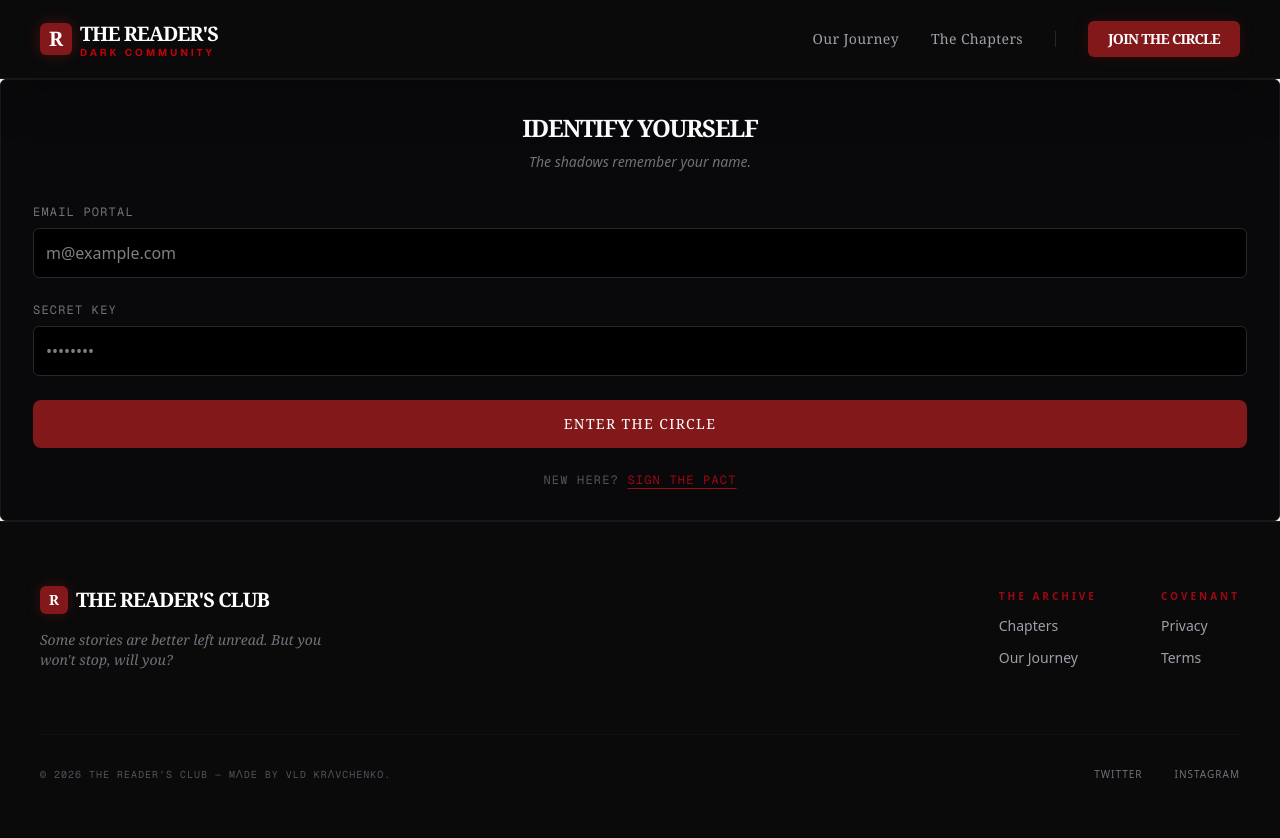
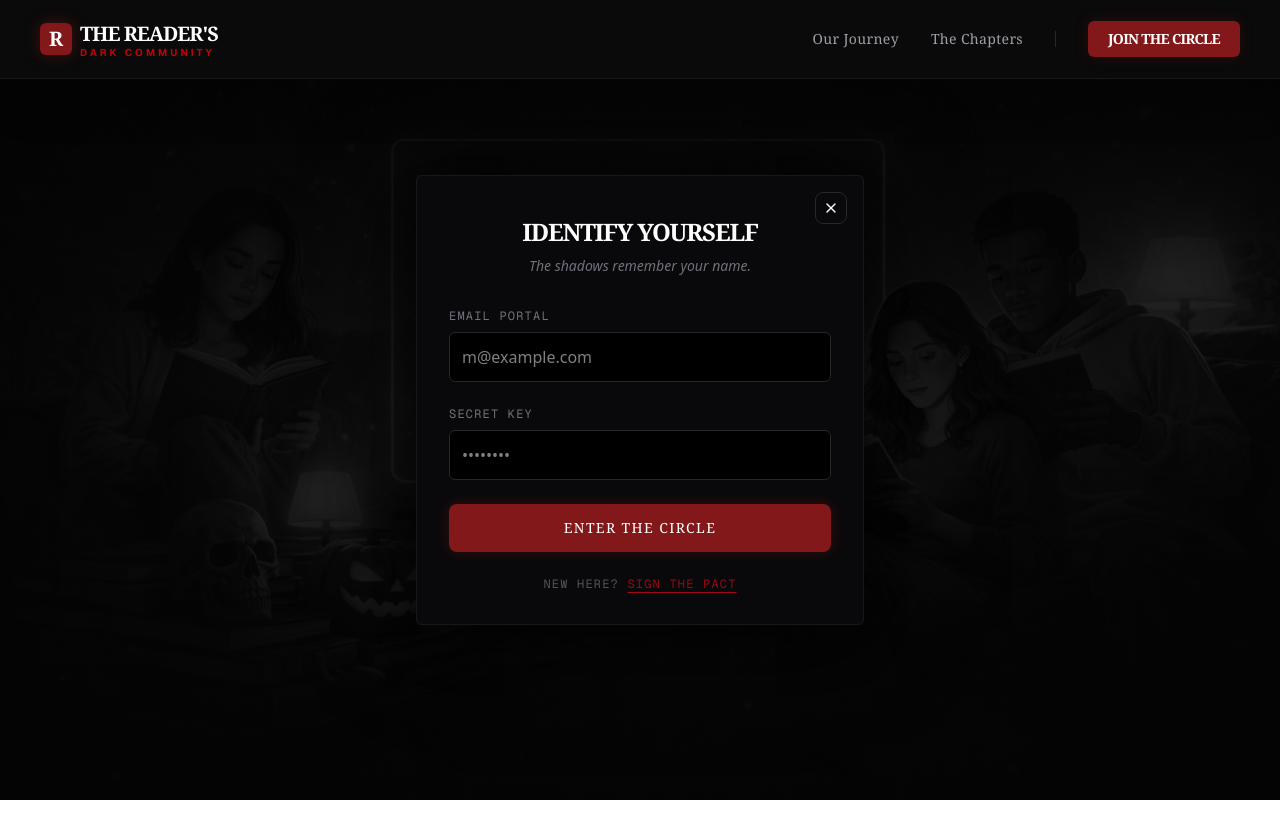
Before and after one commit to vkadi-budetak/the-reader-s-club, a Next.js app: page /sign-in-page in a window 1280 px wide. Shown: the top 838 px of the page. After the commit the page ends 800 px from the top, so only its background shows below. Built offline with nearby package versions, Linux system fonts and the light colour scheme.

Commit message:
feat: add form and styles

```diff
--- a/src/app/sign-in-page/page.tsx
+++ b/src/app/sign-in-page/page.tsx
@@ -1,13 +1,10 @@
-// app/sign-in/page.tsx
+import AuthPortal from "@/components/auth/auth-portal";
 import { LoginForm } from "@/components/auth/login-form";
-// ... (імпорти для картинки та логіки закриття як у sign-up)
 
 export default function SignInPage() {
-  // Тут та сама структура з Image (туманом) та closePortal
   return (
-    <main>
-      {/* Твій оверлей з туманом */}
+    <AuthPortal>
       <LoginForm />
-    </main>
+    </AuthPortal>
   );
 }
--- a/src/app/sign-up-page/page.tsx
+++ b/src/app/sign-up-page/page.tsx
@@ -1,51 +1,10 @@
-"use client";
-
-import { useEffect, useCallback } from "react";
-import { useRouter } from "next/navigation";
-import Image from "next/image";
+import AuthPortal from "@/components/auth/auth-portal";
 import { RegisterForm } from "@/components/auth/register-form";
 
 export default function SignUpPage() {
-  const router = useRouter();
-
-  const closePortal = useCallback(() => {
-    router.push("/");
-  }, [router]);
-
-  useEffect(() => {
-    const handleEsc = (e: KeyboardEvent) => {
-      if (e.key === "Escape") closePortal();
-    };
-    window.addEventListener("keydown", handleEsc);
-    return () => window.removeEventListener("keydown", handleEsc);
-  }, [closePortal]);
-
   return (
-    <div className="fixed inset-0 z-30 flex items-center justify-center px-4 overflow-hidden">
-      <div className="absolute inset-0 z-0 bg-[#0a0a0a]">
-        {" "}
-        <Image
-          src="/auth.jpg"
-          alt="Foggy Background"
-          fill
-          className="object-cover opacity-40 grayscale"
-          priority
-        />
-        <div className="absolute inset-0 bg-linear-to-b from-[#0a0a0a] via-transparent to-[#0a0a0a] opacity-80" />
-        <div className="absolute inset-0 bg-black/60" />
-      </div>
-
-      <div
-        className="absolute inset-0 z-10 cursor-pointer"
-        onClick={closePortal}
-      />
-
-      <div
-        className="relative z-20 w-full max-w-md shadow-[0_0_100px_rgba(0,0,0,1)]"
-        onClick={(e) => e.stopPropagation()}
-      >
-        <RegisterForm />
-      </div>
-    </div>
+    <AuthPortal>
+      <RegisterForm />
+    </AuthPortal>
   );
 }
--- /dev/null
+++ b/src/components/auth/auth-portal.tsx
@@ -0,0 +1,57 @@
+"use client";
+
+import { useEffect, useCallback, ReactNode } from "react";
+import { useRouter } from "next/navigation";
+import Image from "next/image";
+
+interface AuthPortalProps {
+  children: ReactNode;
+}
+
+export default function AuthPortal({ children }: AuthPortalProps) {
+  const router = useRouter();
+
+  const closePortal = useCallback(() => {
+    router.push("/");
+  }, [router]);
+
+  useEffect(() => {
+    document.body.style.overflow = "hidden";
+    const handleEsc = (e: KeyboardEvent) => {
+      if (e.key === "Escape") closePortal();
+    };
+    window.addEventListener("keydown", handleEsc);
+    return () => {
+      document.body.style.overflow = "unset";
+      window.removeEventListener("keydown", handleEsc);
+    };
+  }, [closePortal]);
+
+  return (
+    <div className="fixed inset-0 z-30 flex items-center justify-center px-4 overflow-hidden">
+      <div className="absolute inset-0 z-0 bg-[#0a0a0a]">
+        <Image
+          src="/auth.jpg"
+          alt="Foggy Background"
+          fill
+          className="object-cover opacity-40 grayscale"
+          priority
+        />
+        <div className="absolute inset-0 bg-linear-to-b from-[#0a0a0a] via-transparent to-[#0a0a0a] opacity-80" />
+        <div className="absolute inset-0 bg-black/60" />
+      </div>
+
+      {/* <div
+        className="absolute inset-0 z-10 cursor-pointer"
+        onClick={closePortal}
+      /> */}
+
+      <div
+        className="relative z-20 w-full max-w-md shadow-[0_0_100px_rgba(0,0,0,1)]"
+        onClick={(e) => e.stopPropagation()}
+      >
+        {children}
+      </div>
+    </div>
+  );
+}
--- a/src/components/auth/login-form.tsx
+++ b/src/components/auth/login-form.tsx
@@ -2,19 +2,26 @@
 
 import { Button } from "@/components/ui/button";
 import Link from "next/link";
+import { X } from "lucide-react";
 
 export function LoginForm() {
-  const handleSubmit = async (e: React.FormEvent<HTMLFormElement>) => {
-    e.preventDefault();
-    const formData = new FormData(e.currentTarget);
-    const data = Object.fromEntries(formData.entries());
-    console.log("Спроба входу:", data);
-  };
+  return (
+    <div className="relative bg-zinc-950 p-8 border border-zinc-900 shadow-2xl rounded-sm">
+      <div className="absolute top-4 right-4">
+        <Link href="/">
+          <Button
+            variant="outline"
+            type="button"
+            size="icon"
+            className="group border-zinc-800 hover:border-red-900 bg-transparent h-8 w-8"
+          >
+            <X className="h-4 w-4 text-amber-50 transition-all duration-500 group-hover:rotate-180 group-hover:text-red-700 group-hover:scale-110" />
+          </Button>
+        </Link>
+      </div>
 
-  return (
-    <div className="bg-zinc-950 p-8 border border-zinc-900 shadow-2xl rounded-sm">
       <div className="mb-8 text-center">
-        <h2 className="text-2xl font-serif font-bold text-white uppercase tracking-tighter">
+        <h2 className="text-2xl font-serif font-bold text-white uppercase tracking-tighter pt-2">
           Identify Yourself
         </h2>
         <p className="text-zinc-500 text-sm italic mt-2">
@@ -22,9 +29,9 @@ export function LoginForm() {
         </p>
       </div>
 
-      <form onSubmit={handleSubmit} className="space-y-6">
+      <form className="space-y-6">
         <div className="flex flex-col gap-2">
-          <label className="text-xs font-mono text-zinc-500 uppercase tracking-widest">
+          <label className="text-xs font-mono text-zinc-500 uppercase tracking-widest text-left">
             Email Portal
           </label>
           <input
@@ -37,7 +44,7 @@ export function LoginForm() {
         </div>
 
         <div className="flex flex-col gap-2">
-          <label className="text-xs font-mono text-zinc-500 uppercase tracking-widest">
+          <label className="text-xs font-mono text-zinc-500 uppercase tracking-widest text-left">
             Secret Key
           </label>
           <input
@@ -51,7 +58,7 @@ export function LoginForm() {
 
         <Button
           type="submit"
-          className="w-full bg-red-900 hover:bg-red-700 text-white font-serif py-6 uppercase tracking-widest transition-all duration-500"
+          className="w-full bg-red-900 hover:bg-red-700 text-white font-serif py-6 uppercase tracking-widest transition-all duration-500 shadow-[0_0_15px_rgba(153,27,27,0.3)]"
         >
           Enter the Circle
         </Button>
@@ -60,8 +67,8 @@ export function LoginForm() {
       <div className="mt-6 text-center text-xs font-mono text-zinc-600 uppercase tracking-widest">
         New here?{" "}
         <Link
-          href="/sign-up"
-          className="text-red-800 hover:text-red-600 underline underline-offset-4"
+          href="/sign-up-page"
+          className="text-red-800 hover:text-red-600 underline underline-offset-4 transition-colors"
         >
           Sign the Pact
         </Link>
--- a/src/components/auth/register-form.tsx
+++ b/src/components/auth/register-form.tsx
@@ -20,6 +20,8 @@ import {
   CardTitle,
 } from "@/components/ui/card";
 
+import { X } from "lucide-react";
+
 export function RegisterForm() {
   const form = useForm({
     defaultValues: {
@@ -36,6 +38,19 @@ export function RegisterForm() {
 
   return (
     <Card className="w-full max-w-md mx-auto bg-zinc-950 border-zinc-800 shadow-[0_0_50px_rgba(0,0,0,1)] rounded-sm">
+      <div className="absolute top-3 right-3">
+        <Link href="/">
+          <Button
+            variant="outline"
+            type="button"
+            size="icon"
+            className="group border-zinc-800 hover:border-red-900 bg-transparent h-8 w-8"
+          >
+            <X className="h-4 w-4 text-amber-50 transition-all duration-500 group-hover:rotate-180 group-hover:text-red-700 group-hover:scale-110" />
+          </Button>
+        </Link>
+      </div>
+
       <CardHeader className="space-y-1 text-center border-b border-zinc-900 mb-6">
         <CardTitle className="text-3xl font-serif font-bold text-white tracking-tighter uppercase">
           Join the Circle
```
